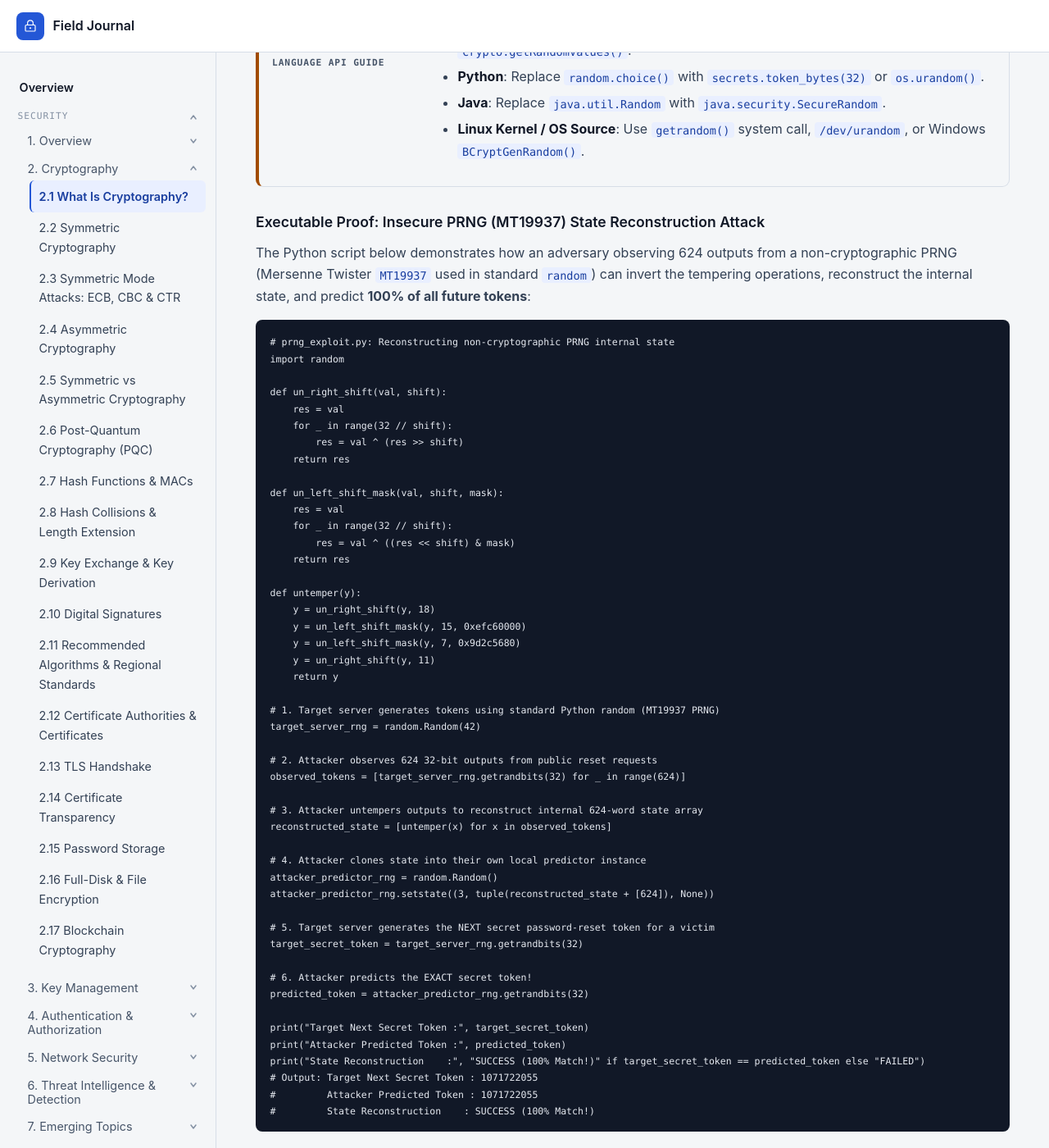
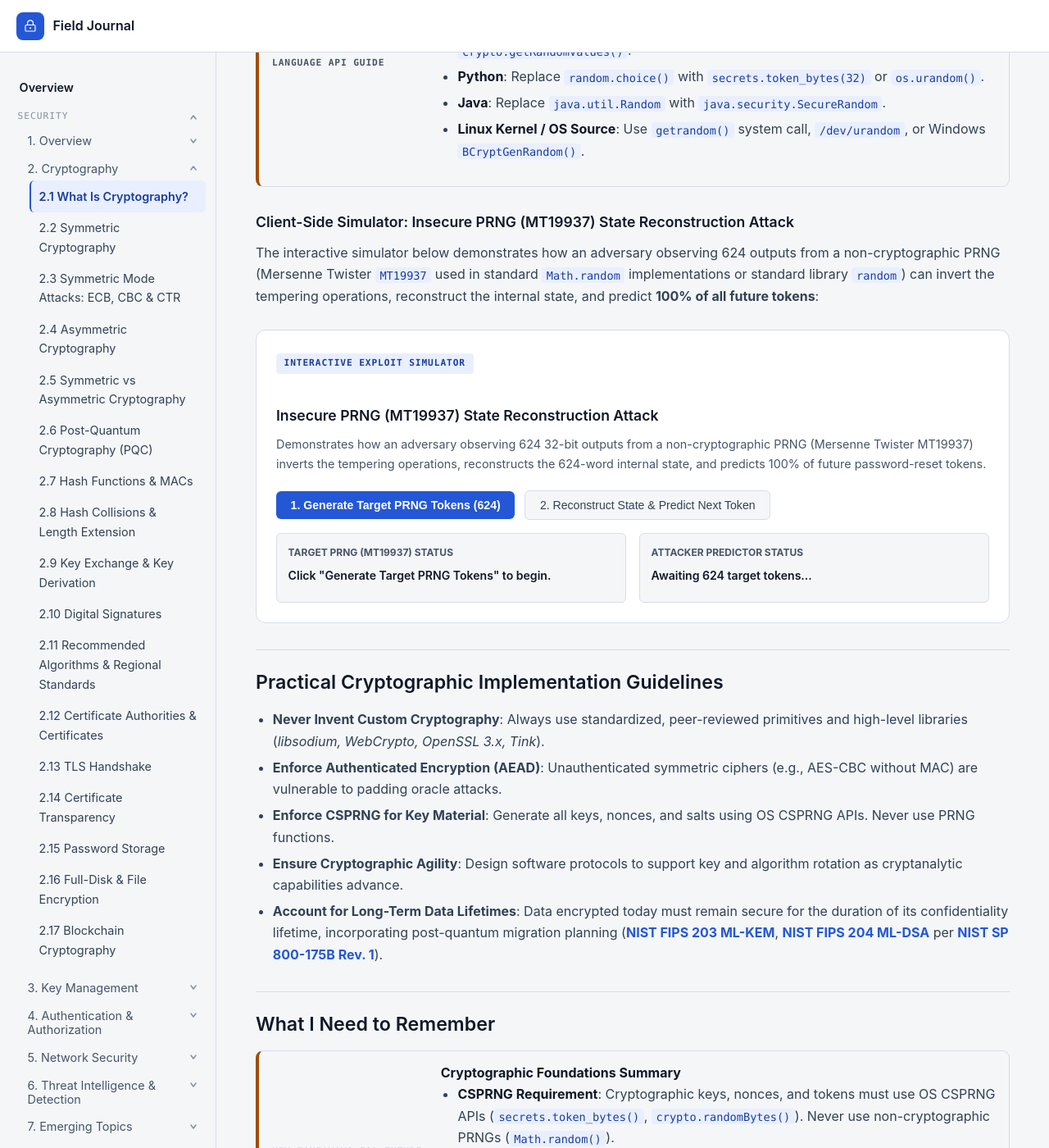
Before and after one commit to llody9977/journal, a Jekyll site: the page built from topics/cryptography-overview.md, in a window 1280 px wide and 1400 px high, scrolled down 3282 px. Shown: the whole window at 82% size. Built offline with Jekyll 4.4.1, drawn with Linux system fonts in a browser that asks for light colours.

Commit message:
feat(demo): convert static MT19937 python script to interactive client-side JavaScript simulator card

````diff
--- a/topics/cryptography-overview.md
+++ b/topics/cryptography-overview.md
@@ -76,59 +76,163 @@ All cryptographic security ultimately depends on unpredictable randomness. Keys,
   </div>
 </div>
 
-### Executable Proof: Insecure PRNG (MT19937) State Reconstruction Attack
+### Client-Side Simulator: Insecure PRNG (MT19937) State Reconstruction Attack
 
-The Python script below demonstrates how an adversary observing 624 outputs from a non-cryptographic PRNG (Mersenne Twister `MT19937` used in standard `random`) can invert the tempering operations, reconstruct the internal state, and predict **100% of all future tokens**:
+The interactive simulator below demonstrates how an adversary observing 624 outputs from a non-cryptographic PRNG (Mersenne Twister `MT19937` used in standard `Math.random` implementations or standard library `random`) can invert the tempering operations, reconstruct the internal state, and predict **100% of all future tokens**:
 
-```python
-# prng_exploit.py: Reconstructing non-cryptographic PRNG internal state
-import random
+<div class="interactive-demo-card">
+  <div class="demo-header">
+    <span class="demo-badge">Interactive Exploit Simulator</span>
+    <h3>Insecure PRNG (MT19937) State Reconstruction Attack</h3>
+    <p>Demonstrates how an adversary observing 624 32-bit outputs from a non-cryptographic PRNG (Mersenne Twister MT19937) inverts the tempering operations, reconstructs the 624-word internal state, and predicts 100% of future password-reset tokens.</p>
+  </div>
 
-def un_right_shift(val, shift):
-    res = val
-    for _ in range(32 // shift):
-        res = val ^ (res >> shift)
-    return res
+  <div class="demo-body">
+    <div style="display: flex; gap: 0.75rem; flex-wrap: wrap; align-items: center; margin-bottom: 1rem;">
+      <button id="mt-btn-generate" class="btn-primary">1. Generate Target PRNG Tokens (624)</button>
+      <button id="mt-btn-reconstruct" class="btn-secondary" disabled>2. Reconstruct State &amp; Predict Next Token</button>
+    </div>
 
-def un_left_shift_mask(val, shift, mask):
-    res = val
-    for _ in range(32 // shift):
-        res = val ^ ((res << shift) & mask)
-    return res
+    <!-- Output Logs -->
+    <div style="display: grid; grid-template-columns: repeat(auto-fit, minmax(280px, 1fr)); gap: 1rem; margin-top: 1rem;">
+      <div style="background: var(--paper); border: 1px solid var(--rule); padding: 0.85rem; border-radius: 6px;">
+        <div style="font-size: 0.75rem; text-transform: uppercase; color: var(--muted); font-weight: 700;">Target PRNG (MT19937) Status</div>
+        <div id="mt-target-status" style="font-size: 0.88rem; font-weight: 600; color: var(--ink); margin-top: 0.35rem;">Click "Generate Target PRNG Tokens" to begin.</div>
+        <div id="mt-target-tokens" style="font-family: var(--font-mono); font-size: 0.78rem; color: var(--muted); margin-top: 0.5rem; max-height: 140px; overflow-y: auto; white-space: pre-wrap;"></div>
+      </div>
 
-def untemper(y):
-    y = un_right_shift(y, 18)
-    y = un_left_shift_mask(y, 15, 0xefc60000)
-    y = un_left_shift_mask(y, 7, 0x9d2c5680)
-    y = un_right_shift(y, 11)
-    return y
+      <div style="background: var(--paper); border: 1px solid var(--rule); padding: 0.85rem; border-radius: 6px;">
+        <div style="font-size: 0.75rem; text-transform: uppercase; color: var(--muted); font-weight: 700;">Attacker Predictor Status</div>
+        <div id="mt-predictor-status" style="font-size: 0.88rem; font-weight: 600; color: var(--ink); margin-top: 0.35rem;">Awaiting 624 target tokens...</div>
+        <div id="mt-predictor-result" style="font-family: var(--font-mono); font-size: 0.82rem; color: var(--ink); margin-top: 0.5rem; white-space: pre-wrap;"></div>
+      </div>
+    </div>
+  </div>
+</div>
 
-# 1. Target server generates tokens using standard Python random (MT19937 PRNG)
-target_server_rng = random.Random(42)
+{% raw %}
+<script>
+(function() {
+  class MersenneTwister {
+    constructor(seed) {
+      this.mt = new Array(624);
+      this.index = 624;
+      this.init(seed || 5489);
+    }
 
-# 2. Attacker observes 624 32-bit outputs from public reset requests
-observed_tokens = [target_server_rng.getrandbits(32) for _ in range(624)]
+    init(seed) {
+      this.mt[0] = seed >>> 0;
+      for (let i = 1; i < 624; i++) {
+        let s = this.mt[i - 1] ^ (this.mt[i - 1] >>> 30);
+        this.mt[i] = (((((s & 0xffff0000) >>> 16) * 1812433253) << 16) + (s & 0x0000ffff) * 1812433253 + i) >>> 0;
+      }
+      this.index = 624;
+    }
 
-# 3. Attacker untempers outputs to reconstruct internal 624-word state array
-reconstructed_state = [untemper(x) for x in observed_tokens]
+    extractNumber() {
+      if (this.index >= 624) {
+        this.twist();
+      }
+      let y = this.mt[this.index++];
+      y = (y ^ (y >>> 11)) >>> 0;
+      y = (y ^ ((y << 7) & 0x9d2c5680)) >>> 0;
+      y = (y ^ ((y << 15) & 0xefc60000)) >>> 0;
+      y = (y ^ (y >>> 18)) >>> 0;
+      return y >>> 0;
+    }
 
-# 4. Attacker clones state into their own local predictor instance
-attacker_predictor_rng = random.Random()
-attacker_predictor_rng.setstate((3, tuple(reconstructed_state + [624]), None))
+    twist() {
+      for (let i = 0; i < 624; i++) {
+        let y = ((this.mt[i] & 0x80000000) + (this.mt[(i + 1) % 624] & 0x7fffffff)) >>> 0;
+        let next = (y >>> 1) ^ (y & 1 ? 0x9908b0df : 0);
+        this.mt[i] = (this.mt[(i + 397) % 624] ^ next) >>> 0;
+      }
+      this.index = 0;
+    }
+  }
 
-# 5. Target server generates the NEXT secret password-reset token for a victim
-target_secret_token = target_server_rng.getrandbits(32)
+  function unRightShift(val, shift) {
+    let res = val;
+    for (let i = 0; i < Math.floor(32 / shift); i++) {
+      res = val ^ (res >>> shift);
+    }
+    return res >>> 0;
+  }
 
-# 6. Attacker predicts the EXACT secret token!
-predicted_token = attacker_predictor_rng.getrandbits(32)
+  function unLeftShiftMask(val, shift, mask) {
+    let res = val;
+    for (let i = 0; i < Math.floor(32 / shift); i++) {
+      res = val ^ ((res << shift) & mask);
+    }
+    return res >>> 0;
+  }
 
-print("Target Next Secret Token :", target_secret_token)
-print("Attacker Predicted Token :", predicted_token)
-print("State Reconstruction    :", "SUCCESS (100% Match!)" if target_secret_token == predicted_token else "FAILED")
-# Output: Target Next Secret Token : 1071722055
-#         Attacker Predicted Token : 1071722055
-#         State Reconstruction    : SUCCESS (100% Match!)
-```
+  function untemper(y) {
+    y = unRightShift(y, 18);
+    y = unLeftShiftMask(y, 15, 0xefc60000);
+    y = unLeftShiftMask(y, 7, 0x9d2c5680);
+    y = unRightShift(y, 11);
+    return y >>> 0;
+  }
+
+  const btnGenerate = document.getElementById('mt-btn-generate');
+  const btnReconstruct = document.getElementById('mt-btn-reconstruct');
+  const targetStatus = document.getElementById('mt-target-status');
+  const targetTokens = document.getElementById('mt-target-tokens');
+  const predictorStatus = document.getElementById('mt-predictor-status');
+  const predictorResult = document.getElementById('mt-predictor-result');
+
+  if (!btnGenerate || !btnReconstruct || !targetStatus || !targetTokens || !predictorStatus || !predictorResult) return;
+
+  let targetRng = null;
+  let observedOutputs = [];
+
+  btnGenerate.addEventListener('click', function() {
+    const seed = Math.floor(Math.random() * 100000);
+    targetRng = new MersenneTwister(seed);
+    observedOutputs = [];
+
+    for (let i = 0; i < 624; i++) {
+      observedOutputs.push(targetRng.extractNumber());
+    }
+
+    targetStatus.textContent = `Generated 624 outputs (Seed: ${seed})`;
+    targetTokens.textContent = observedOutputs.slice(0, 20).join('
+') + '
+... (' + (observedOutputs.length - 20) + ' more tokens observed)';
+    predictorStatus.textContent = '624 tokens observed! Ready to untemper state.';
+    predictorResult.textContent = '';
+    btnReconstruct.disabled = false;
+  });
+
+  btnReconstruct.addEventListener('click', function() {
+    if (!targetRng || observedOutputs.length < 624) return;
+
+    // Reconstruct 624-word state
+    const reconstructedState = observedOutputs.map(untemper);
+
+    // Clone into predictor
+    const predictorRng = new MersenneTwister();
+    predictorRng.mt = reconstructedState;
+    predictorRng.index = 624;
+
+    // Generate next secret token from target
+    const targetSecretNext = targetRng.extractNumber();
+    const predictedNext = predictorRng.extractNumber();
+
+    const isMatch = targetSecretNext === predictedNext;
+
+    predictorStatus.textContent = isMatch ? '✅ State Reconstructed (100% Match!)' : '❌ State Reconstruction Failed';
+    predictorResult.textContent = [
+      `Target Next Secret Token : ${targetSecretNext}`,
+      `Attacker Predicted Token : ${predictedNext}`,
+      `Attack Result             : ${isMatch ? 'SUCCESS (100% Match!)' : 'FAILED'}`
+    ].join('
+');
+  });
+})();
+</script>
+{% endraw %}
 
 ## Practical Cryptographic Implementation Guidelines
 
````
